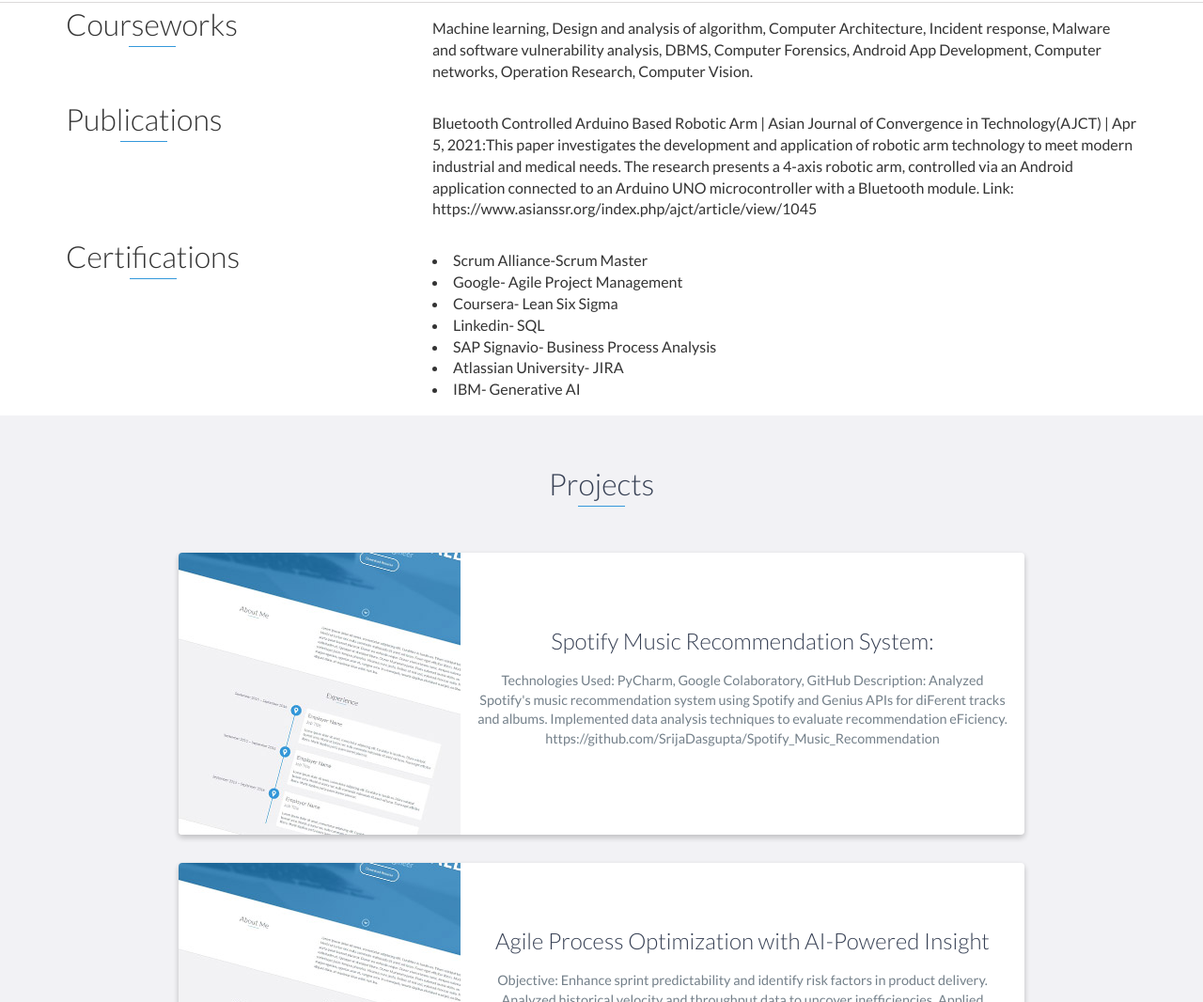
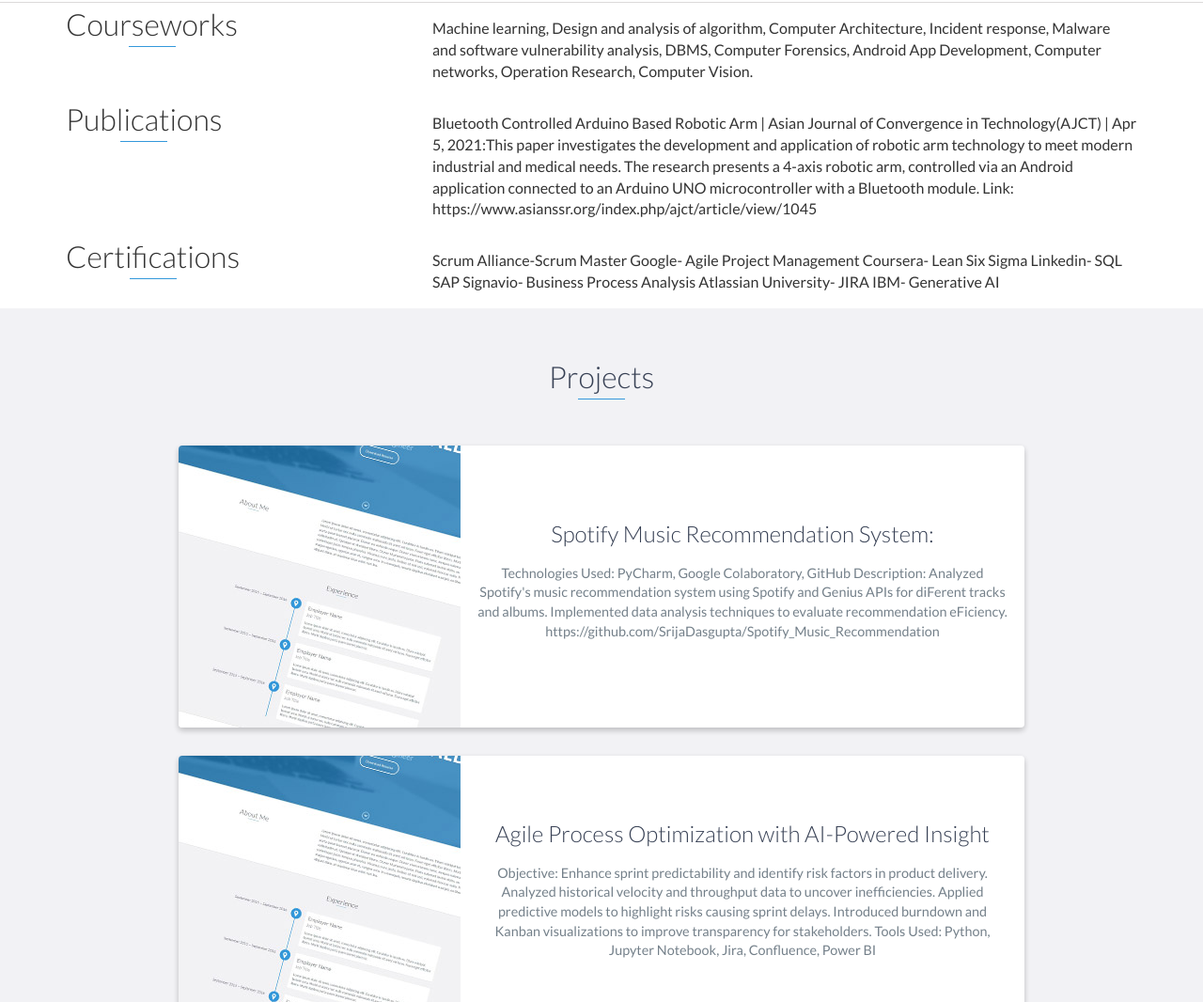
Before and after one commit to SrijaDasgupta/DeveloperPortfolio, a website: page index.html in a window 1280 px wide. Shown: the part 2958-4024 px from the top of the page at 94% size. Drawn offline with nearby package versions, Linux system fonts and the light colour scheme.

Commit message:
Update index.html

```diff
--- a/index.html
+++ b/index.html
@@ -229,13 +229,13 @@
                     </div>
                     <div class="col-md-8">
                           <p>
-			     <li>Scrum Alliance-Scrum Master</li>
-            <li>Google- Agile Project Management</li>
-            <li>Coursera- Lean Six Sigma</li>
-            <li>Linkedin- SQL</li>
-			<li>SAP Signavio- Business Process Analysis </li>
-            <li>Atlassian University- JIRA</li>
-			<li>IBM- Generative AI</li>
+			Scrum Alliance-Scrum Master
+            Google- Agile Project Management
+            Coursera- Lean Six Sigma
+            Linkedin- SQL
+			SAP Signavio- Business Process Analysis
+            Atlassian University- JIRA
+			IBM- Generative AI
                     </p>
                 </div>
             </div>
```
